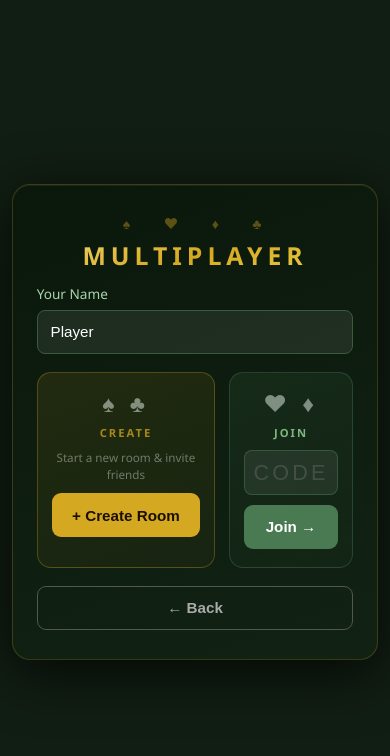
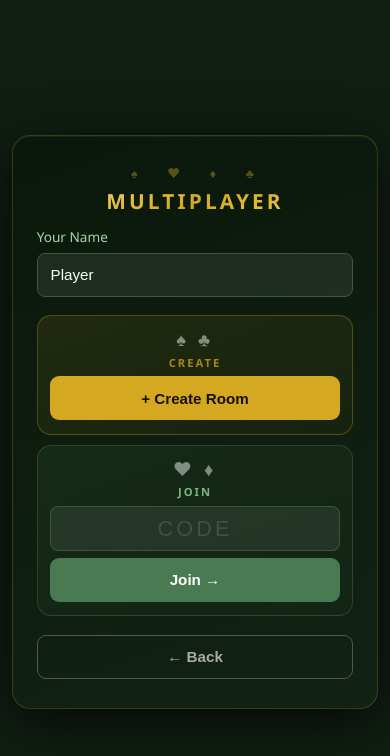
Before and after one commit to ThePanchuk/Shithead-Online, a website: page public/index.html in a window 390 px wide. Both pictures are taken after a click on the button "Pathetic Mode PVP". Drawn offline with Linux system fonts and the light colour scheme; no server answers.

Commit message:
Apply lobby redesign styles to mobile view (≤480px)
- Stack Create/Join action cards vertically on all phones (was only 380px)
- Reduce .online-card gap to match compressed menu-card on mobile
- Smaller online-title, action-card-suits, header-suits on narrow screens
- Hide action-card-desc (description line) on mobile to save space
- Stack lobby two-column body to single column on phones
- Smaller room code display in lobby panel on phones
- Consolidate two separate 380/480px media query rules into one block

Co-Authored-By: Claude Sonnet 4.6 <noreply@anthropic.com>

```diff
--- a/public/style.css
+++ b/public/style.css
@@ -384,8 +384,23 @@ a { color: #7ec88a; }
 #room-code-input:focus { border-color: var(--gold); }
 #room-code-input::placeholder { letter-spacing: .2rem; opacity: .4; }
 
-/* Stack on very small phones */
-@media (max-width: 380px) { .online-cards-row { grid-template-columns: 1fr; } }
+/* ── Mobile: phone breakpoint (≤480px) ── */
+@media (max-width: 480px) {
+  /* Reduce card gap to match the compressed menu-card */
+  .online-card { gap: 1.35rem; }
+  /* Stack Create / Join cards vertically on all phones */
+  .online-cards-row { grid-template-columns: 1fr; gap: .65rem; }
+  /* Tighter action card padding and smaller decorative text */
+  .online-action-card { padding: .85rem .75rem; gap: .4rem; }
+  .action-card-suits  { font-size: 1.15rem; }
+  .action-card-desc   { display: none; }   /* hide the description line on narrow screens */
+  .online-title       { font-size: 1.3rem; letter-spacing: .15em; }
+  .online-header-suits { font-size: .78rem; }
+  /* Lobby panel: stack columns, tighten code box */
+  .lobby-body { grid-template-columns: 1fr; }
+  .lobby-code-box { padding: .65rem 1rem; }
+  .lobby-code-box strong { font-size: 1.75rem; letter-spacing: .28rem; }
+}
 
 /* ── Lobby panel ── */
 .lobby-code-box {
@@ -558,8 +573,7 @@ a { color: #7ec88a; }
   margin-left: 1px;
 }
 
-/* Stack to single column on phones */
-@media (max-width: 480px) { .lobby-body { grid-template-columns: 1fr; } }
+/* (lobby-body stacks via the shared ≤480px block above) */
 
 /* ── Lobby timer control ────────────────────────────── */
 #lobby-timer-row { margin-top: .55rem; }
```
